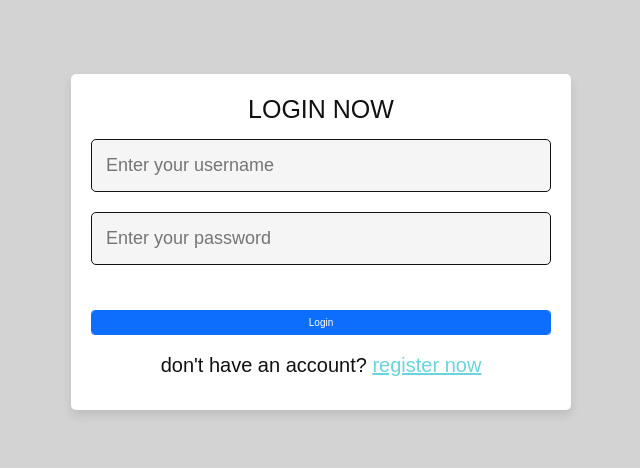
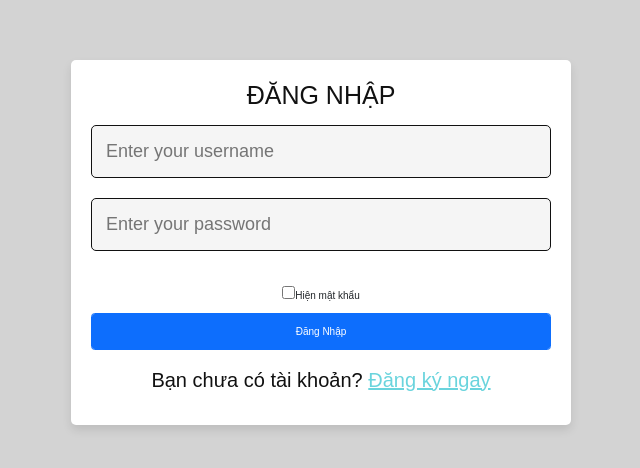
Before and after one commit to anhlee66/Frontent_Classify_Medical, a React (Create React App) app: page /login in a window 1280 px wide. Shown: the part 158-626 px from the top of the page, without its empty margins (319-959 px from the left). Built offline with nearby package versions, Linux system fonts and the light colour scheme; a web font is replaced by a local one.

Commit message:
need password show

```diff
--- a/src/styles/App.css
+++ b/src/styles/App.css
@@ -81,7 +81,7 @@ html {
   flex: 1;
   margin: auto;
   display: flex;
-  padding-left: clamp(400px, 2vw, 100px);
+  /* padding-left: clamp(400px, 2vw, 100px); */
   color: white;
 }
 
@@ -239,7 +239,7 @@ div:has(> .image-list){
 }
 
 .image-list-container .image-list {
-  max-width: 150px;
+  max-width: 200px;
   padding-right: 3rem;
 }
 
@@ -385,3 +385,8 @@ Layout Styles
   border-radius: 15px;
 
 }
+
+.show-password{
+  flex:1;
+  justify-content: left;
+}
--- a/src/views/Login.js
+++ b/src/views/Login.js
@@ -35,7 +35,7 @@ const Login = () => {
     return (
         <div className='form-container'>
             <form onSubmit={Auth} >
-                <h3>Login Now</h3>
+                <h3>Đăng nhập</h3>
                 <div className='form-group'>
                     <input
                         type='text'
@@ -59,8 +59,13 @@ const Login = () => {
                     }}
                 />
                 <p className='msg-error'>{msg}</p>
-                <button className='btn btn-primary form-control'>Login</button>
-                <p>don't have an account? <a href="/register">register now</a></p>
+                <div className='show-password'>
+                    <input type="checkbox" name="show" />
+                    <label htmlFor='show'>Hiện mật khẩu</label>
+                </div>
+
+                <button className='btn btn-primary form-control p-3 '>Đăng nhập</button>
+                <p>Bạn chưa có tài khoản? <a href="/register">Đăng ký ngay</a></p>
             </form>
         </div>
     )
```
